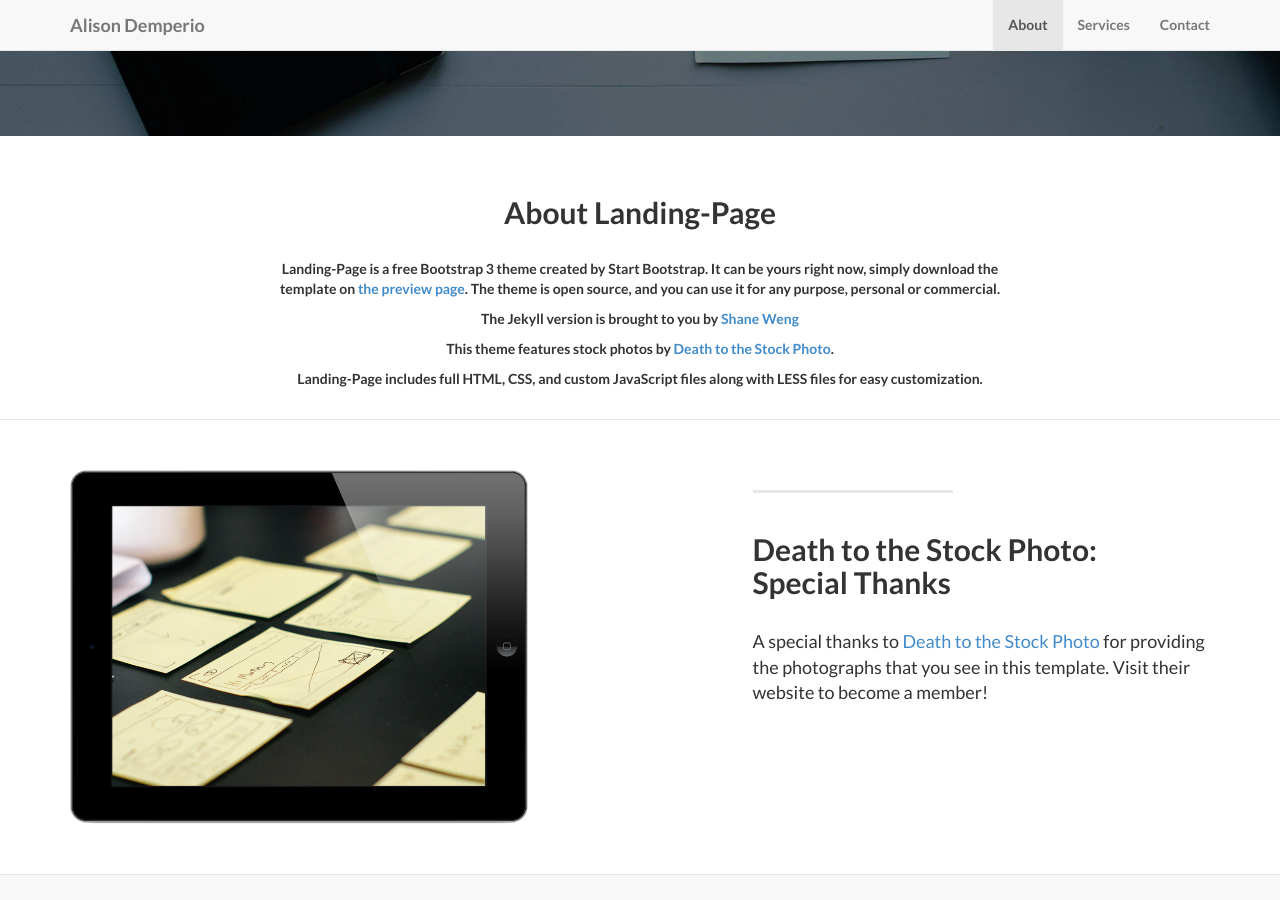
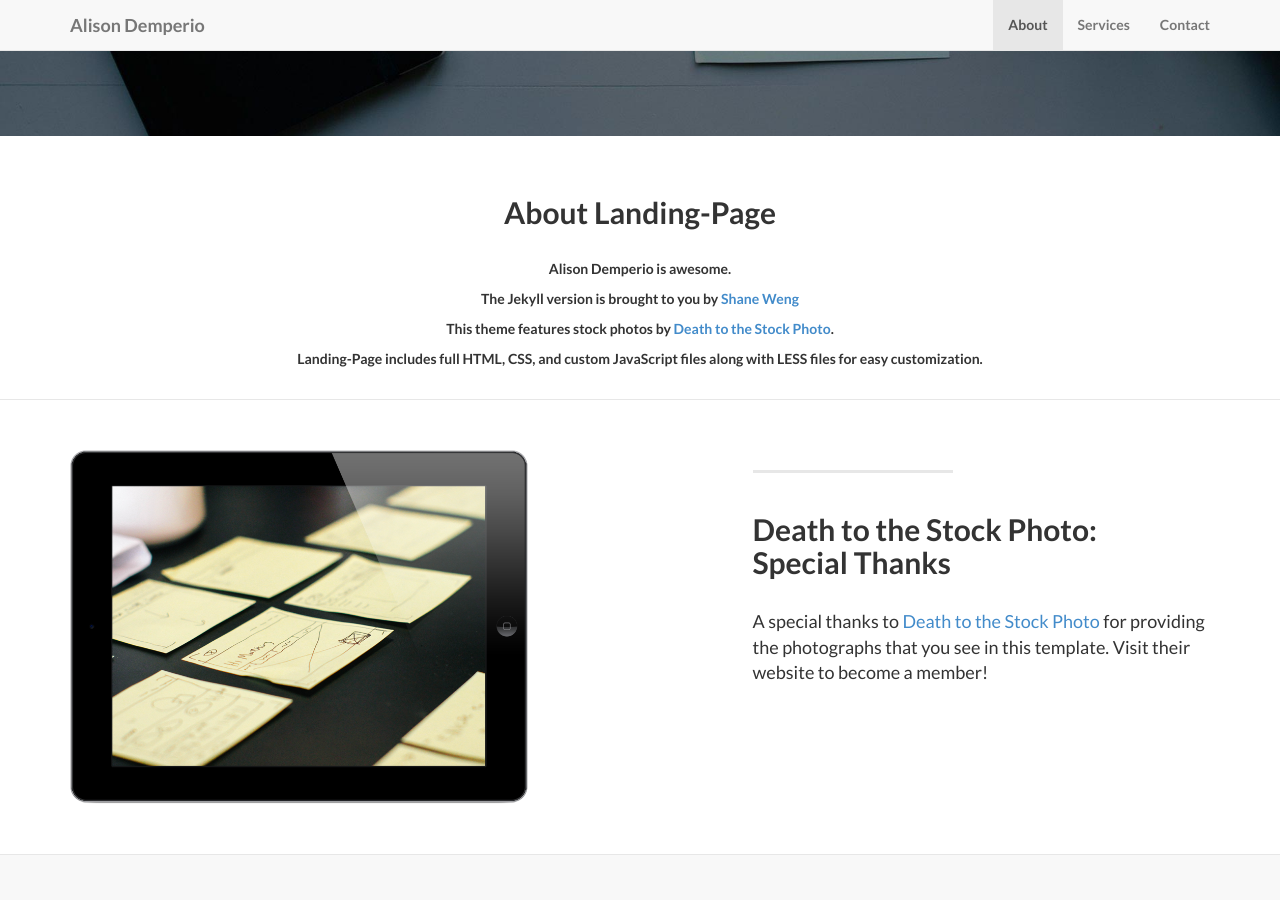
Before and after one commit to aldemperio/aldemperio.github.io, a Jekyll site: the page built from index.html, in a window 1280 px wide and 900 px high, scrolled down 641 px. Built offline with Jekyll 4.4.1, drawn with Linux system fonts in a browser that asks for light colours.

Commit message:
Update about.html

```diff
--- a/_includes/about.html
+++ b/_includes/about.html
@@ -5,7 +5,7 @@
               <br/><br/>
               <h2>About Landing-Page</h2>
               <br/>
-                <p>Landing-Page is a free Bootstrap 3 theme created by Start Bootstrap. It can be yours right now, simply download the template on <a href="http://startbootstrap.com/template-overviews/landing-page/">the preview page</a>. The theme is open source, and you can use it for any purpose, personal or commercial.</p>
+                <p>Alison Demperio is awesome.</p>
                 <p>The Jekyll version is brought to you by <a href="https://github.com/swcool">Shane Weng</a></p>
                 <p>This theme features stock photos by <a href="http://join.deathtothestockphoto.com//">Death to the Stock Photo</a>.</p>
                 <p>Landing-Page includes full HTML, CSS, and custom JavaScript files along with LESS files for easy customization.</p>
```
